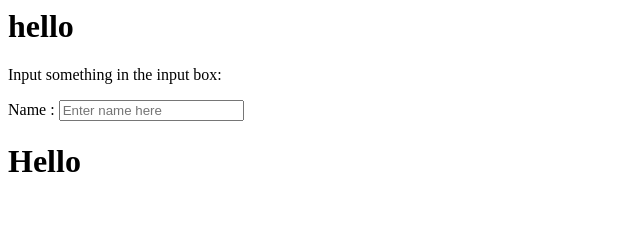
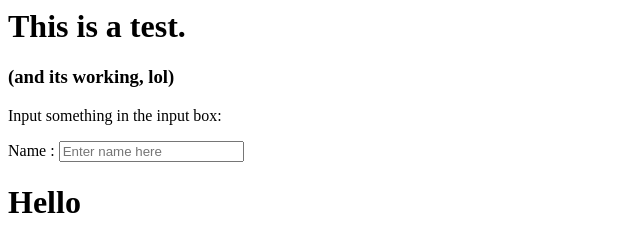
Before and after one commit to robertsvernon/hello-world, a plain HTML site: page index.html in a window 1280 px wide. Shown: the whole page, without its empty margins (0-640 px from the left). Drawn offline with nearby package versions, Linux system fonts and the light colour scheme.

Commit message:
Update index.html
angular was working

```diff
--- a/index.html
+++ b/index.html
@@ -1,4 +1,5 @@
-<h1>hello</h1>
+<h1>This is a test.</h1>
+<h3>(and its working, lol)</h3>
 <div ng-app="">
 
 <p>Input something in the input box:</p>
```
